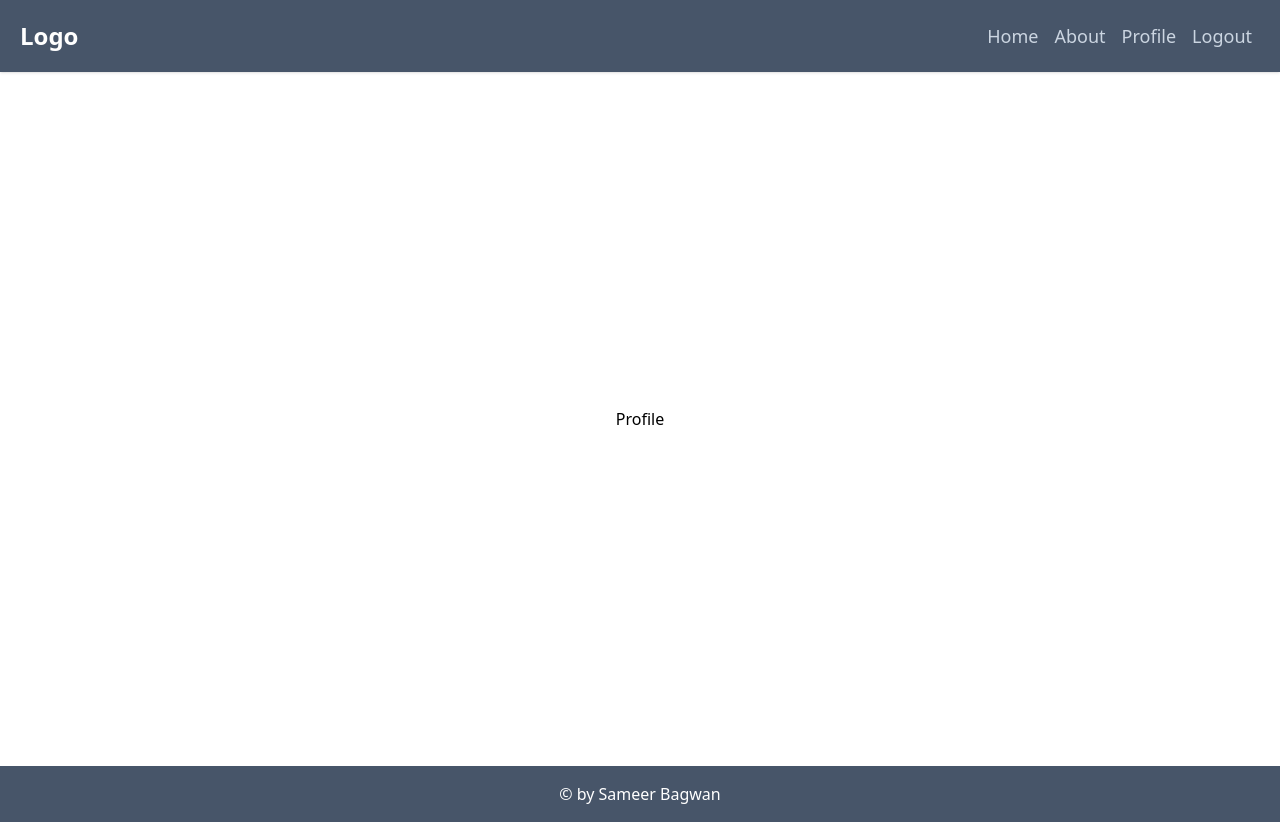
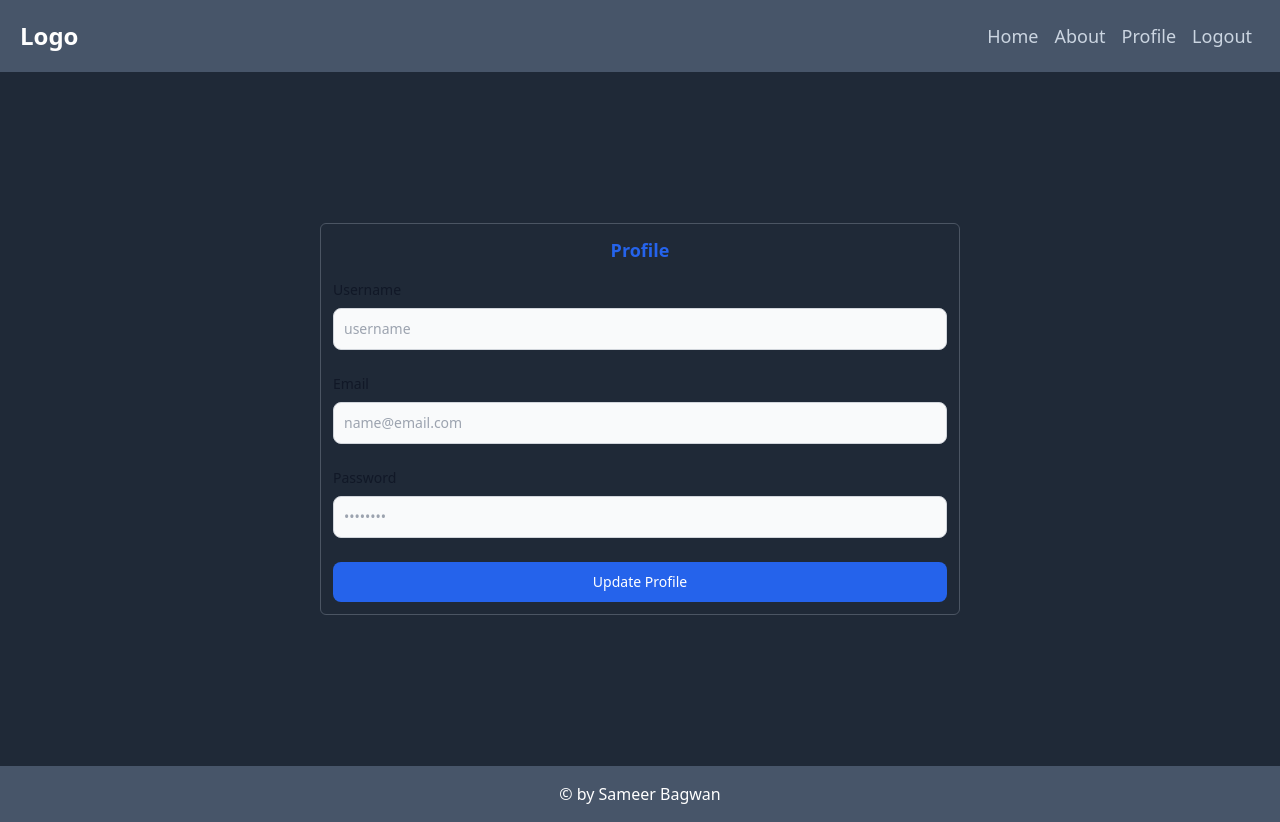
Before and after one commit to samcasmmm/best-auth-mern, a React (Vite) app in the folder views/: page /profile in a window 1280 px wide. Built offline with nearby package versions, Linux system fonts and the light colour scheme; sample sign-in values are in the browser's storage.

Commit message:
private route

```diff
--- a/views/src/pages/Profile.jsx
+++ b/views/src/pages/Profile.jsx
@@ -1,6 +1,122 @@
+import { Link, useNavigate } from 'react-router-dom';
+import { useState, useEffect } from 'react';
+import { useSelector, useDispatch } from 'react-redux';
+import { useSignupMutation } from '../app/features/auth/userApiSlice';
+import {
+  setCredentials,
+  logout,
+  selectUserInfo,
+} from '../app/features/auth/authSlice';
+import Button from '../components/Button';
+import { toast } from 'react-hot-toast';
+
 const Profile = () => {
+  const [userInputData, setUserInputData] = useState({
+    username: '',
+    email: '',
+    password: '',
+  });
+  const userInfo = useSelector(selectUserInfo);
+  const navigate = useNavigate();
+  const dispatch = useDispatch();
+  const [signup, { isLoading }] = useSignupMutation();
+
+  useEffect(() => {
+    setUserInputData((prev) => ({
+      username: '',
+      email: '',
+      password: '',
+    }));
+  }, []);
+
+  const handleChange = (e) => {
+    e.preventDefault();
+    const { name, value } = e.target;
+    setUserInputData((prev) => ({
+      ...prev,
+      [name]: value,
+    }));
+  };
+
+  const handleOnSubmit = async (e) => {
+    e.preventDefault();
+    try {
+      const res = await signup(userInputData).unwrap();
+      dispatch(setCredentials({ ...res }));
+      toast.success('Successfully !');
+      navigate('/');
+    } catch (err) {
+      toast.error(`${err?.data.message} !`);
+      console.log(err?.message || err);
+    }
+  };
   return (
-    <div className='flex items-center justify-center h-[86.7vh]'>Profile</div>
+    <div className='flex items-center justify-center min-h-[86.7vh]  bg-gray-800'>
+      <div className='border shadow-xs rounded-md border-gray-600 md:p-3 md:w-6/12 w-full p-4 m-4'>
+        <h3 className='text-center mb-4 font-bold text-lg text-blue-600'>
+          Profile
+        </h3>
+
+        <form className='space-y-4 md:space-y-6 mt-3' onSubmit={handleOnSubmit}>
+          <div>
+            <label
+              htmlFor='username'
+              className='block mb-2 text-sm font-medium text-gray-900 dark:text-white'
+            >
+              Username
+            </label>
+            <input
+              type='text'
+              name='username'
+              id='username'
+              className='bg-gray-50 border border-gray-300 text-gray-900 sm:text-sm rounded-lg focus:ring-primary-600 focus:border-primary-600 block w-full p-2.5 dark:bg-gray-700 dark:border-gray-600 dark:placeholder-gray-400 dark:text-white dark:focus:ring-blue-500 dark:focus:border-blue-500'
+              placeholder='username'
+              required=''
+              value={userInputData.username}
+              onChange={(e) => handleChange(e)}
+            />
+          </div>
+          <div>
+            <label
+              htmlFor='email'
+              className='block mb-2 text-sm font-medium text-gray-900 dark:text-white'
+            >
+              Email
+            </label>
+            <input
+              type='email'
+              name='email'
+              id='email'
+              className='bg-gray-50 border border-gray-300 text-gray-900 sm:text-sm rounded-lg focus:ring-primary-600 focus:border-primary-600 block w-full p-2.5 dark:bg-gray-700 dark:border-gray-600 dark:placeholder-gray-400 dark:text-white dark:focus:ring-blue-500 dark:focus:border-blue-500'
+              placeholder='name@email.com'
+              required=''
+              value={userInputData.email}
+              onChange={(e) => handleChange(e)}
+            />
+          </div>
+          <div>
+            <label
+              htmlFor='password'
+              className='block mb-2 text-sm font-medium text-gray-900 dark:text-white'
+            >
+              Password
+            </label>
+            <input
+              type='password'
+              name='password'
+              id='password'
+              placeholder='••••••••'
+              className='bg-gray-50 border border-gray-300 text-gray-900 sm:text-sm rounded-lg focus:ring-primary-600 focus:border-primary-600 block w-full p-2.5 dark:bg-gray-700 dark:border-gray-600 dark:placeholder-gray-400 dark:text-white dark:focus:ring-blue-500 dark:focus:border-blue-500'
+              required=''
+              value={userInputData.password}
+              onChange={(e) => handleChange(e)}
+            />
+          </div>
+
+          <Button title={'Update Profile'} isLoading={isLoading} />
+        </form>
+      </div>
+    </div>
   );
 };
 
```
